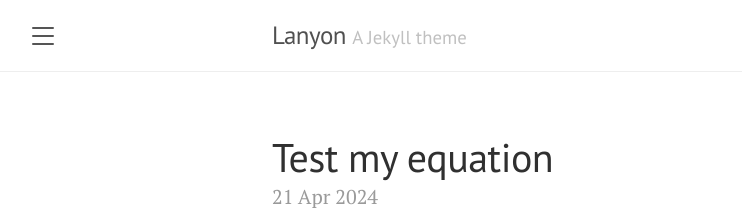
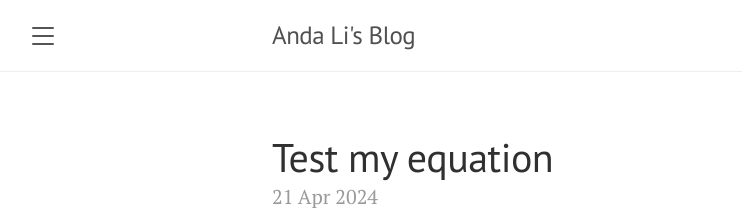
Before and after one commit to andali89/blog, a Jekyll site: the page built from _notes/2024-04-21-my-abc-blog.md, in a window 1280 px wide. Shown: the top 216 px of the page, without its empty margins (8-750 px from the left). Built offline with Jekyll 4.4.1, drawn with Linux system fonts in a browser that asks for light colours.

Commit message:
update page

```diff
--- a/_config.yml
+++ b/_config.yml
@@ -1,6 +1,6 @@
 # Setup
-title:               Lanyon
-tagline:             'A Jekyll theme'
+title:               Anda Li's Blog
+tagline:             ''
 description:         'A reserved <a href="https://jekyllrb.com" target="_blank">Jekyll</a> theme that places the utmost gravity on content with a hidden drawer. Made by <a href="https://twitter.com/mdo" target="_blank">@mdo</a>.'
 url:                 https://andali89.github.io/blog
 baseurl:             ''
@@ -23,5 +23,7 @@
 
 # collections
 collections:
-  mycollect:
+  notes:
     output: true
+  contents:
+    output: true
--- a/_layouts/content.html
+++ b/_contents/notes.html
@@ -1,12 +1,12 @@
 ---
 layout: page2
-title: Test
+title: Notes
 ---
 
 
 
 <div class="posts">
-  {% assign posts_by_title = site.jekyll | sort: "title" %}
+  {% assign posts_by_title = site.notes | sort: "title" %}
     {% for post in posts_by_title %}
     <div class="post">
       <h1 class="post-title">
--- a/_data/side.yml
+++ b/_data/side.yml
@@ -1,5 +1,3 @@
 TOC:
-  - title: jekyll
-    url: /test/index.html
-  - title: jekyll2
-    url: /jekyll/2024-04-21-my-abc-blog
+  - title: Notes
+    url: /contents/notes
--- a/_includes/sidebar.html
+++ b/_includes/sidebar.html
@@ -26,6 +26,11 @@
     {% endif %}
     {% endfor %}
 
+    {% for node in site.data.side.TOC %}
+    <a class="sidebar-nav-item{% if page.url == node.url %} active{% endif %}" href="{{ node.url | absolute_url }}">{{
+      node.title }}</a>
+    {% endfor %}
+
     <!-- <a class="sidebar-nav-item" href="{{ site.github.repo }}/archive/v{{ site.version }}.zip">Download</a>
     <a class="sidebar-nav-item" href="{{ site.github.repo }}">GitHub project</a> -->
     <span class="sidebar-nav-item">Currently v{{ site.version }}</span>
```
Also changed, not shown: _notes/2024-04-21-my-abc-blog.md (renamed from _mycollect/2024-04-21-my-abc-blog.md), _notes/2024-04-22-my-abc-blog.md (renamed from _mycollect/2024-04-22-my-abc-blog.md), _notes/2024-05-20-my-second-blog.md (renamed from _mycollect/2024-05-20-my-second-blog.md), _notes/2024-05-23-sorted_comments.md (renamed from _mycollect/2024-05-23-sorted_comments.md).
